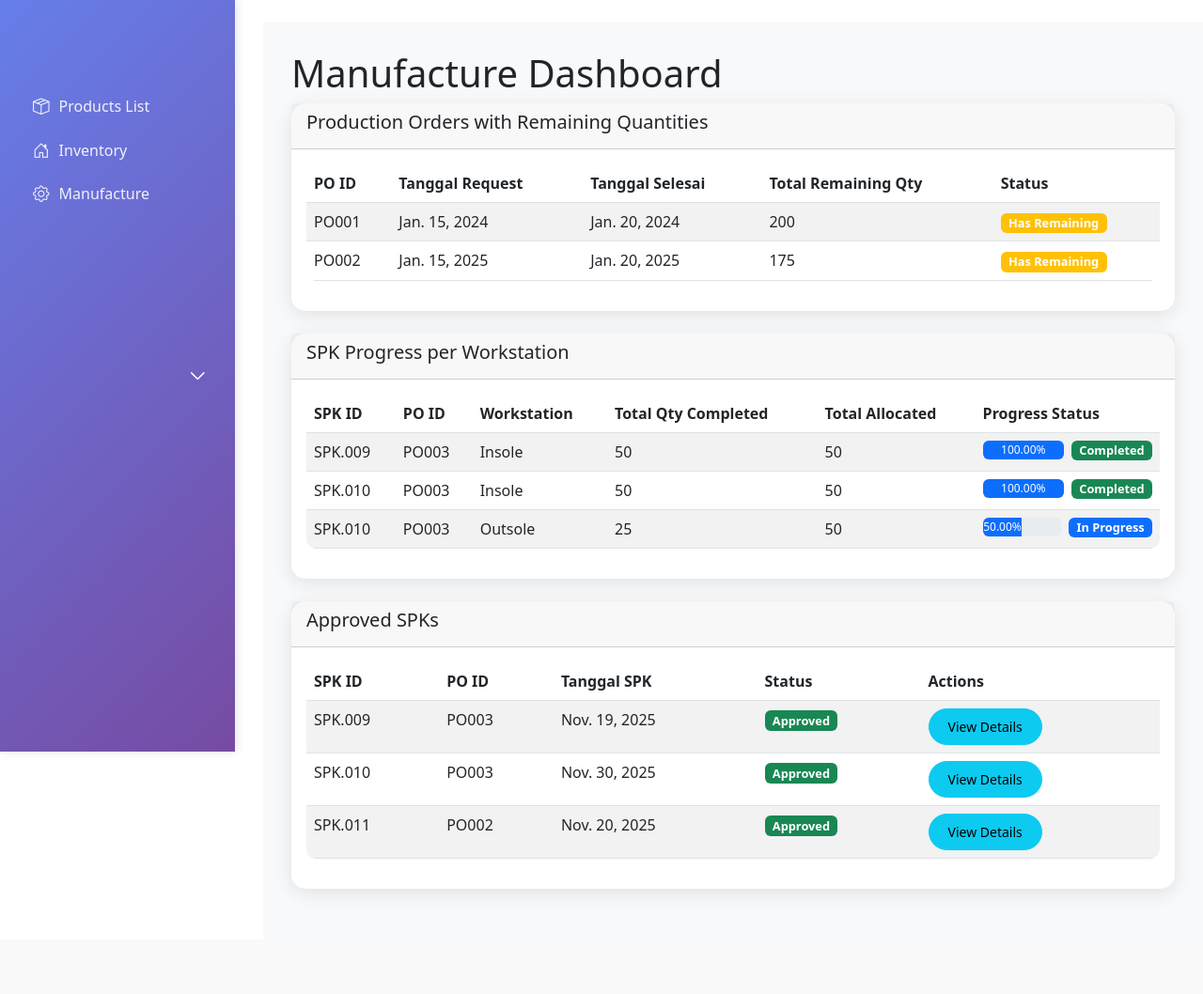
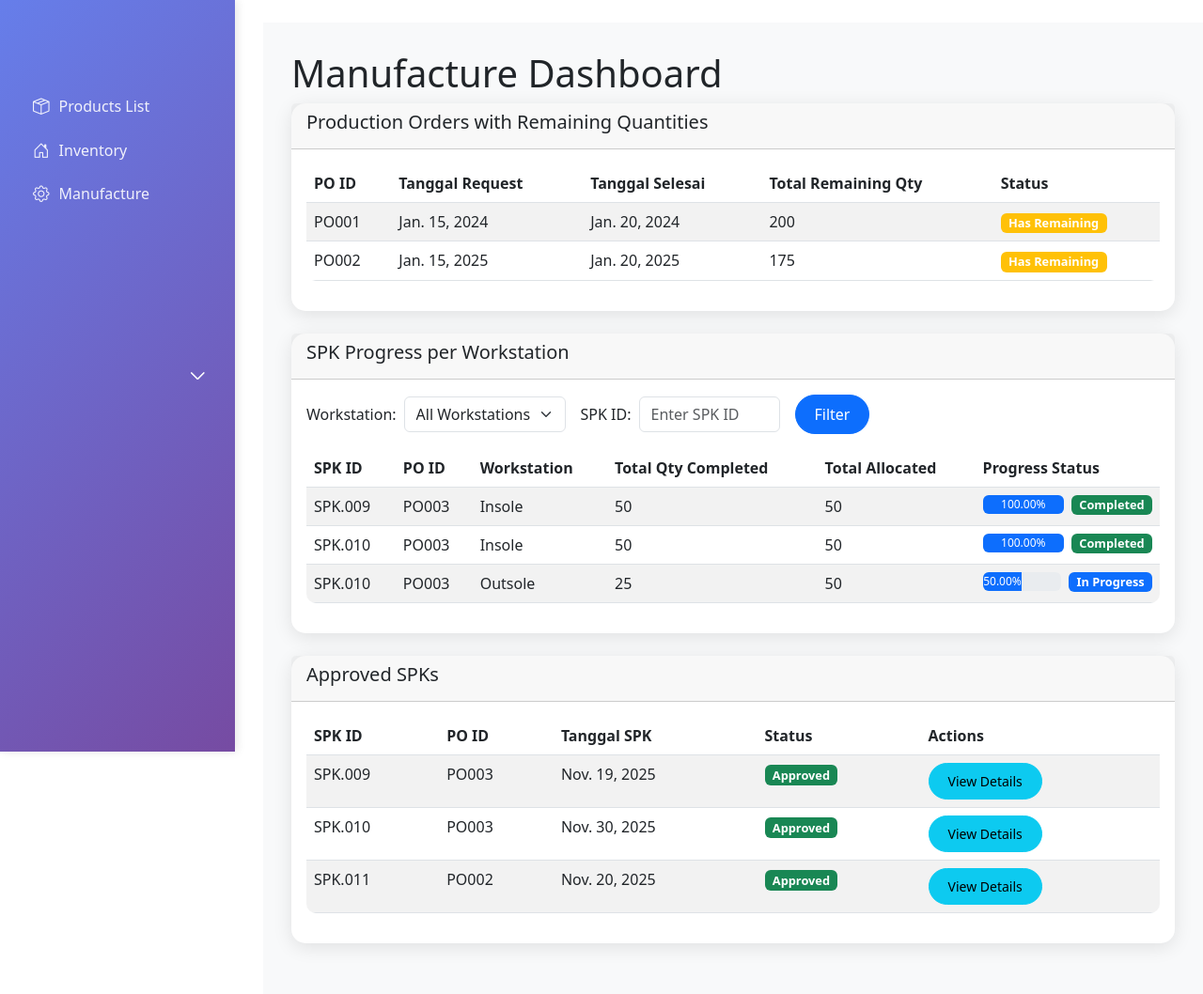
Before and after one commit to afrizal0225/ERP-BENGKEL2-0, a Django app: page /manufacture/dashboard/ in a window 1280 px wide. Shown: the whole page at 94% size. Before the commit the page ends 951 px from the top, so only its background shows below. Run offline with Django 5.2, Linux system fonts and the light colour scheme; data comes from the database, SQL or seed files in the repository; both versions use the stored data as it was after the commit.

Commit message:
update filter progres

```diff
--- a/manufacture/templates/manufacture/dashboard.html
+++ b/manufacture/templates/manufacture/dashboard.html
@@ -46,6 +46,24 @@
         <h5>SPK Progress per Workstation</h5>
     </div>
     <div class="card-body">
+        <!-- Filter Form -->
+        <div class="mb-3">
+            <form method="get" class="d-flex align-items-center flex-wrap">
+                <label for="workstation" class="form-label me-2 mb-0">Workstation:</label>
+                <select name="workstation" id="workstation" class="form-select me-3" style="width: auto;">
+                    <option value="">All Workstations</option>
+                    {% for ws in workstations %}
+                    <option value="{{ ws.nama_stasiun_kerja }}" {% if ws.nama_stasiun_kerja == workstation_filter %}selected{% endif %}>{{ ws.nama_stasiun_kerja }}</option>
+                    {% endfor %}
+                </select>
+                <label for="spk_id" class="form-label me-2 mb-0">SPK ID:</label>
+                <input type="text" name="spk_id" id="spk_id" class="form-control me-3" style="width: 150px;" placeholder="Enter SPK ID" value="{{ spk_filter }}">
+                <button type="submit" class="btn btn-primary me-2">Filter</button>
+                {% if workstation_filter or spk_filter %}
+                <a href="{% url 'manufacture_dashboard' %}" class="btn btn-secondary">Clear Filters</a>
+                {% endif %}
+            </form>
+        </div>
         <div class="table-responsive">
             <table class="table table-striped">
                 <thead>
--- a/manufacture/views.py
+++ b/manufacture/views.py
@@ -703,6 +703,10 @@ def productionprogress_delete(request, pk):
     return render(request, 'manufacture/productionprogress_confirm_delete.html', {'progress': progress})
 
 def manufacture_dashboard(request):
+    # Handle filters
+    workstation_filter = request.GET.get('workstation', '')
+    spk_filter = request.GET.get('spk_id', '')
+
     # Get POs with remaining quantities (calculated as total PO output - total approved SPK outputs)
     pos_with_remaining = []
     all_pos = ProductionOrder.objects.all()
@@ -760,13 +764,25 @@ def manufacture_dashboard(request):
             'percentage': round(percentage, 2)
         })
 
+    # Apply filters
+    if workstation_filter:
+        progress_data = [p for p in progress_data if p['station_name'] == workstation_filter]
+    if spk_filter:
+        progress_data = [p for p in progress_data if spk_filter.lower() in p['spk_id'].lower()]
+
     # Get SPK details for context
     spks = SuratPerintahKerja.objects.filter(status='Approved').select_related('id_po')
+
+    # Get all workstations for filter dropdown
+    workstations = StasiunKerja.objects.all()
 
     context = {
         'pos_with_remaining': pos_with_remaining,
         'spk_progress': progress_data,
         'spks': spks,
+        'workstation_filter': workstation_filter,
+        'spk_filter': spk_filter,
+        'workstations': workstations,
     }
     return render(request, 'manufacture/dashboard.html', context)
 
--- /dev/null
+++ b/requirements.txt
@@ -0,0 +1,6 @@
+asgiref==3.10.0
+Django==5.2.8
+et_xmlfile==2.0.0
+openpyxl==3.1.5
+sqlparse==0.5.3
+tzdata==2025.2
```
Also changed, not shown: db.sqlite3.
